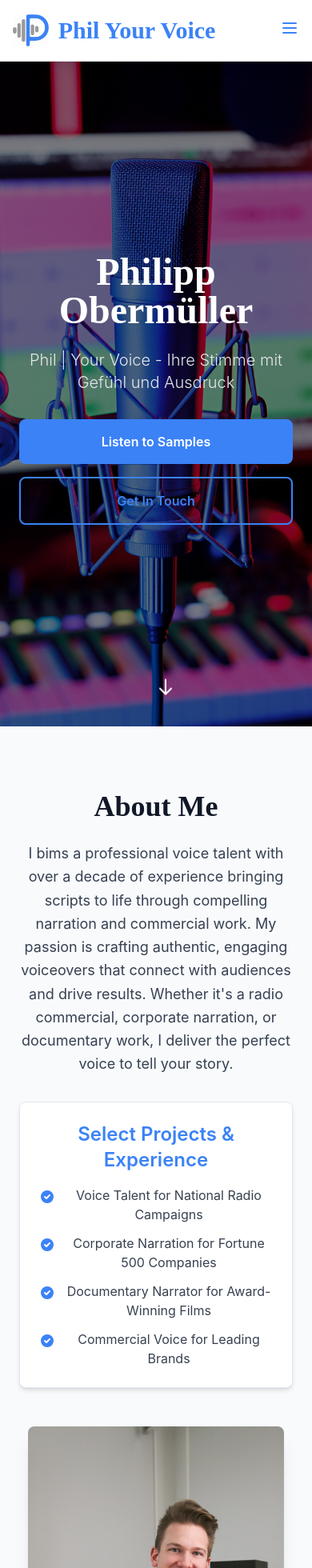
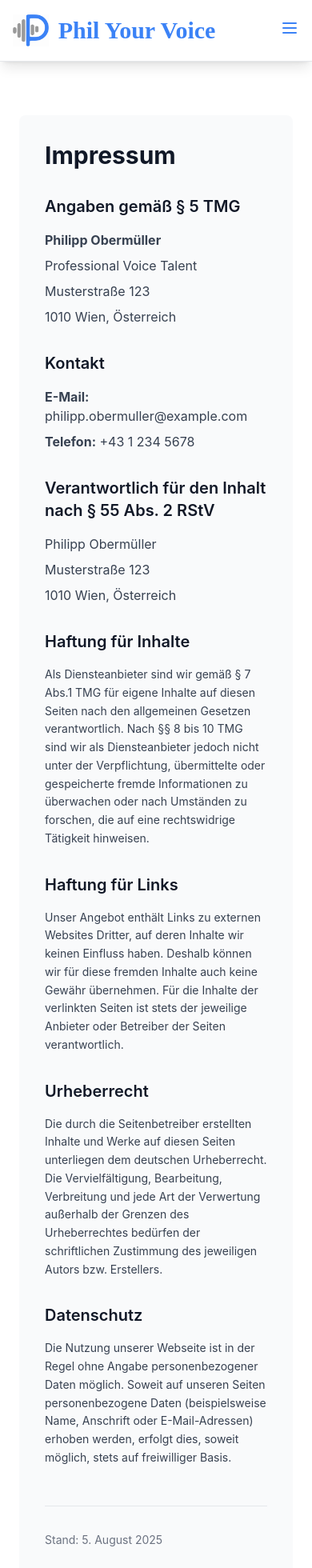
Before and after one commit to DavidWeinzierl/speakersite2, a React (Create React App) app: page /speakersite2/impressum in a window 390 px wide. Shown: the top 1960 px of the page at 80% size. Built offline with nearby package versions, Linux system fonts and the light colour scheme.

Commit message:
impressum

```diff
--- a/package.json
+++ b/package.json
@@ -11,6 +11,7 @@
     "react": "^19.1.1",
     "react-cookie-consent": "^9.0.0",
     "react-dom": "^19.1.1",
+    "react-router-dom": "^7.8.1",
     "react-scripts": "5.0.1",
     "wavesurfer.js": "^7.10.1",
     "web-vitals": "^2.1.4"
--- a/src/App.js
+++ b/src/App.js
@@ -1,17 +1,12 @@
 import React from 'react';
+import { BrowserRouter as Router, Routes, Route } from 'react-router-dom';
 import CookieConsent from "react-cookie-consent";
-
-// Import Data
-import { speakerData } from './data/content';
 
 // Import Components
 import Header from './components/Header';
 import Footer from './components/Footer';
-import HeroSection from './components/HeroSection';
-import IntroductionSection from './components/IntroductionSection';
-import AudioSamplesSection from './components/AudioSamplesSection';
-import TestimonialsSection from './components/TestimonialsSection';
-import ContactSection from './components/ContactSection';
+import Home from './components/Home';
+import Impressum from './components/Impressum';
 
 // Import Context
 import { AudioProvider } from './contexts/AudioContext';
@@ -20,35 +15,14 @@ import { AudioProvider } from './contexts/AudioContext';
 function App() {
   return (
     <AudioProvider>
+      <Router basename="/speakersite2">
         <div className="min-h-screen bg-white">
           <Header />
           <main className="pt-16">
-        <HeroSection
-          name={speakerData.name}
-          tagline={speakerData.tagline}
-        />
-        <div id="about">
-          <IntroductionSection
-            about={speakerData.about}
-            experience={speakerData.experience}
-          />
-        </div>
-        <div id="samples">
-          <AudioSamplesSection
-            samples={speakerData.audioSamples}
-            brands={speakerData.brands}
-          />
-        </div>
-        <div id="testimonials">
-          <TestimonialsSection
-            testimonials={speakerData.testimonials}
-          />
-        </div>
-        <div id="contact">
-          <ContactSection
-            email={speakerData.email}
-          />
-        </div>
+            <Routes>
+              <Route path="/" element={<Home />} />
+              <Route path="/impressum" element={<Impressum />} />
+            </Routes>
           </main>
           <Footer />
 
@@ -108,6 +82,7 @@ function App() {
             </div>
           </CookieConsent>
         </div>
+      </Router>
     </AudioProvider>
   );
 }
--- a/src/components/Footer.js
+++ b/src/components/Footer.js
@@ -1,4 +1,5 @@
 import React from 'react';
+import { Link } from 'react-router-dom';
 
 const Footer = () => {
   return (
@@ -32,17 +33,27 @@ const Footer = () => {
             </div>
           </div>
 
-          {/* Services Section */}
+          {/* Legal Section */}
           <div className="text-center">
-            <h4 className="text-lg font-semibold text-accent-500 mb-4">Services</h4>
-            <ul className="text-gray-700 space-y-2">
-              <li>Radio Commercials</li>
-              <li>Corporate Narration</li>
-              <li>Documentary Voiceovers</li>
-              <li>Audiobook Narration</li>
-              <li>Podcast Intros</li>
-              <li>E-learning Content</li>
-            </ul>
+            <h4 className="text-lg font-semibold text-accent-500 mb-4">Rechtliches</h4>
+            <div className="space-y-3">
+              <Link
+                to="/impressum"
+                className="text-gray-700 hover:text-accent-500 transition-colors duration-300 block"
+              >
+                Impressum
+              </Link>
+              <span
+                className="text-gray-700 hover:text-accent-500 transition-colors duration-300 block cursor-not-allowed opacity-50"
+              >
+                Datenschutz
+              </span>
+              <span
+                className="text-gray-700 hover:text-accent-500 transition-colors duration-300 block cursor-not-allowed opacity-50"
+              >
+                AGB
+              </span>
+            </div>
           </div>
 
           {/* Contact Info */}
--- /dev/null
+++ b/src/components/Home.js
@@ -0,0 +1,44 @@
+import React from 'react';
+import HeroSection from './HeroSection';
+import IntroductionSection from './IntroductionSection';
+import AudioSamplesSection from './AudioSamplesSection';
+import BrandCarousel from './BrandCarousel';
+import TestimonialsSection from './TestimonialsSection';
+import ContactSection from './ContactSection';
+import { speakerData } from '../data/content';
+
+const Home = () => {
+  return (
+    <>
+      <HeroSection
+        name={speakerData.name}
+        tagline={speakerData.tagline}
+      />
+      <div id="about">
+        <IntroductionSection
+          about={speakerData.about}
+          experience={speakerData.experience}
+        />
+      </div>
+      <div id="samples">
+        <AudioSamplesSection
+          samples={speakerData.audioSamples}
+          brands={speakerData.brands}
+        />
+      </div>
+      <BrandCarousel brands={speakerData.brands} />
+      <div id="testimonials">
+        <TestimonialsSection
+          testimonials={speakerData.testimonials}
+        />
+      </div>
+      <div id="contact">
+        <ContactSection
+          email={speakerData.email}
+        />
+      </div>
+    </>
+  );
+};
+
+export default Home;
--- /dev/null
+++ b/src/components/Impressum.js
@@ -0,0 +1,107 @@
+import React from 'react';
+
+const Impressum = () => {
+  return (
+    <main className="pt-20 pb-16 bg-white min-h-screen">
+      <div className="max-w-4xl mx-auto px-6 lg:px-8">
+        <div className="bg-gray-50 rounded-lg p-8 md:p-12">
+          <h1 className="text-3xl md:text-4xl font-bold text-gray-900 mb-8">
+            Impressum
+          </h1>
+
+          <div className="space-y-8 text-gray-700">
+            <section>
+              <h2 className="text-xl font-semibold text-gray-900 mb-4">
+                Angaben gemäß § 5 TMG
+              </h2>
+              <div className="space-y-2">
+                <p><strong>Philipp Obermüller</strong></p>
+                <p>Professional Voice Talent</p>
+                <p>Musterstraße 123</p>
+                <p>1010 Wien, Österreich</p>
+              </div>
+            </section>
+
+            <section>
+              <h2 className="text-xl font-semibold text-gray-900 mb-4">
+                Kontakt
+              </h2>
+              <div className="space-y-2">
+                <p><strong>E-Mail:</strong> philipp.obermuller@example.com</p>
+                <p><strong>Telefon:</strong> +43 1 234 5678</p>
+              </div>
+            </section>
+
+            <section>
+              <h2 className="text-xl font-semibold text-gray-900 mb-4">
+                Verantwortlich für den Inhalt nach § 55 Abs. 2 RStV
+              </h2>
+              <div className="space-y-2">
+                <p>Philipp Obermüller</p>
+                <p>Musterstraße 123</p>
+                <p>1010 Wien, Österreich</p>
+              </div>
+            </section>
+
+            <section>
+              <h2 className="text-xl font-semibold text-gray-900 mb-4">
+                Haftung für Inhalte
+              </h2>
+              <p className="text-sm leading-relaxed">
+                Als Diensteanbieter sind wir gemäß § 7 Abs.1 TMG für eigene Inhalte auf diesen Seiten nach den
+                allgemeinen Gesetzen verantwortlich. Nach §§ 8 bis 10 TMG sind wir als Diensteanbieter jedoch nicht
+                unter der Verpflichtung, übermittelte oder gespeicherte fremde Informationen zu überwachen oder nach
+                Umständen zu forschen, die auf eine rechtswidrige Tätigkeit hinweisen.
+              </p>
+            </section>
+
+            <section>
+              <h2 className="text-xl font-semibold text-gray-900 mb-4">
+                Haftung für Links
+              </h2>
+              <p className="text-sm leading-relaxed">
+                Unser Angebot enthält Links zu externen Websites Dritter, auf deren Inhalte wir keinen Einfluss haben.
+                Deshalb können wir für diese fremden Inhalte auch keine Gewähr übernehmen. Für die Inhalte der verlinkten
+                Seiten ist stets der jeweilige Anbieter oder Betreiber der Seiten verantwortlich.
+              </p>
+            </section>
+
+            <section>
+              <h2 className="text-xl font-semibold text-gray-900 mb-4">
+                Urheberrecht
+              </h2>
+              <p className="text-sm leading-relaxed">
+                Die durch die Seitenbetreiber erstellten Inhalte und Werke auf diesen Seiten unterliegen dem deutschen
+                Urheberrecht. Die Vervielfältigung, Bearbeitung, Verbreitung und jede Art der Verwertung außerhalb der
+                Grenzen des Urheberrechtes bedürfen der schriftlichen Zustimmung des jeweiligen Autors bzw. Erstellers.
+              </p>
+            </section>
+
+            <section>
+              <h2 className="text-xl font-semibold text-gray-900 mb-4">
+                Datenschutz
+              </h2>
+              <p className="text-sm leading-relaxed">
+                Die Nutzung unserer Webseite ist in der Regel ohne Angabe personenbezogener Daten möglich.
+                Soweit auf unseren Seiten personenbezogene Daten (beispielsweise Name, Anschrift oder E-Mail-Adressen)
+                erhoben werden, erfolgt dies, soweit möglich, stets auf freiwilliger Basis.
+              </p>
+            </section>
+          </div>
+
+          <div className="mt-12 pt-8 border-t border-gray-200">
+            <p className="text-sm text-gray-500">
+              Stand: {new Date().toLocaleDateString('de-DE', {
+                year: 'numeric',
+                month: 'long',
+                day: 'numeric'
+              })}
+            </p>
+          </div>
+        </div>
+      </div>
+    </main>
+  );
+};
+
+export default Impressum;
```
Also changed, not shown: public/images/speaker-headshot2.png (deleted), 1 other file (tests, documents, lock files or other folders). Lines whose indentation alone changed are shown as unchanged.
